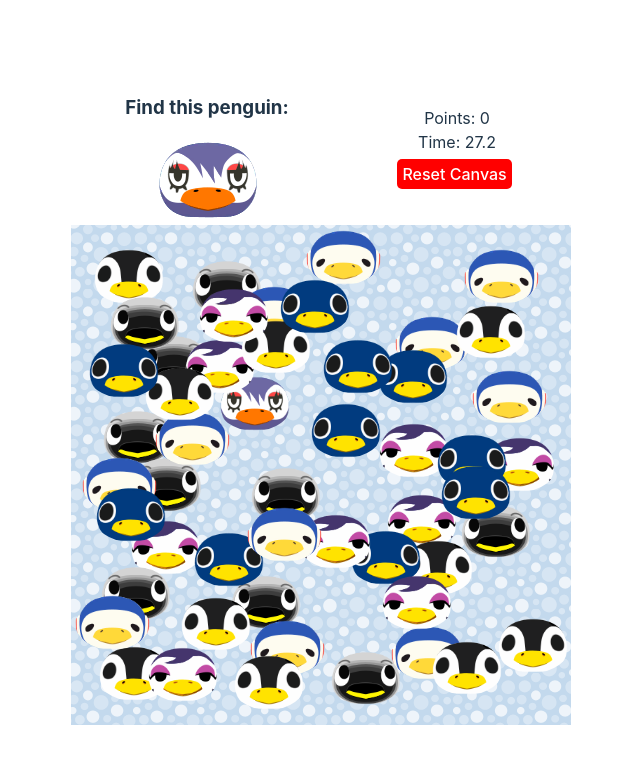
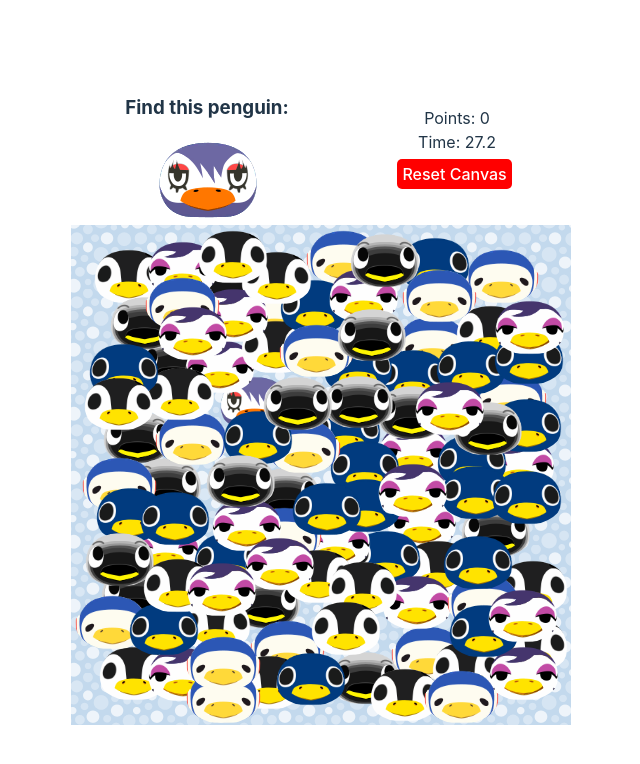
Before and after one commit to andrewtran28/wanted-game, a React (Vite) app in the folder client/: page /game in a window 1280 px wide. Both pictures are taken after a click on the button "Start Game". Shown: the top 764 px of the page, without its empty margins (319-959 px from the left). Built offline with nearby package versions, Linux system fonts and the light colour scheme.

Commit message:
Implement misclick cooldown

```diff
--- a/client/src/components/Canvas.jsx
+++ b/client/src/components/Canvas.jsx
@@ -1,4 +1,4 @@
-import { useState } from "react";
+import { useState, useEffect } from "react";
 import "../styles/Canvas.css";
 
 function Canvas({
@@ -13,8 +13,14 @@ function Canvas({
   nextRound,
 }) {
   const [highlightedTarget, setHighlightedTarget] = useState(null);
+  const [clickDisabled, setClickDisabled] = useState(false);
+  const [missedClick, setMissedClick] = useState(false);
+  const handleCanvasClick = (event) => {
+    if (clickDisabled) return;
 
-  const handleCanvasClick = (event) => {
+    setClickDisabled(true);
+    setTimeout(() => setClickDisabled(false), 2000); //Click cool down time
+
     const rect = event.currentTarget.getBoundingClientRect();
     const clickX = event.clientX - rect.left;
     const clickY = event.clientY - rect.top;
@@ -29,19 +35,21 @@ function Canvas({
     );
 
     if (clickedTarget) {
+      setMissedClick(false);
       highlightTarget(clickedTarget.id);
       scorePoint();
     } else {
-      setTimeLeft((prev) => Math.max(0, prev - 5));
+      setMissedClick(true);
+      setTimeLeft((prev) => Math.max(0, prev - 3)); //Misclick time penalize.
     }
   };
 
   const highlightTarget = (targetId) => {
-    setIsPaused(true); // Pause timer
-    setHighlightedTarget(targetId); // Highlight clicked target
+    setIsPaused(true);
+    setHighlightedTarget(targetId);
 
     setTimeout(() => {
-      setHighlightedTarget(null); // Remove highlight
+      setHighlightedTarget(null);
       nextRound();
     }, 2000);
 
@@ -63,6 +71,8 @@ function Canvas({
       style={{
         width: canvasSize,
         height: canvasSize,
+        pointerEvents: clickDisabled ? "none" : "auto",
+        opacity: clickDisabled && missedClick ? 0.75 : 1,
       }}
     >
       {icons.map((icon) => (
--- /dev/null
+++ b/client/src/components/GameOverModal.jsx
@@ -0,0 +1,17 @@
+import React from "react";
+
+function GameOverModal({ score, onContinue }) {
+  return (
+    <div className="game-over-modal">
+      <div className="modal-content">
+        <h2>Game Over</h2>
+        <p>Your Final Score: {score}</p>
+        <button onClick={onContinue} className="btn-continue">
+          Continue
+        </button>
+      </div>
+    </div>
+  );
+}
+
+export default GameOverModal;
--- a/client/src/pages/Game.jsx
+++ b/client/src/pages/Game.jsx
@@ -2,6 +2,7 @@ import { v4 as uuidv4 } from "uuid";
 import { useState, useEffect } from "react";
 import Scoreboard from "../components/Scoreboard";
 import Canvas from "../components/Canvas";
+import GameOverModal from "../components/GameOverModal"; // Import the Modal component
 import { imgArr, selectTarget, randomExcluding } from "../utils/randomize";
 import "../styles/Canvas.css";
 
@@ -11,14 +12,16 @@ function Game() {
   const [loading, setLoading] = useState(false);
   const [iconQueue, setIconQueue] = useState([]);
   const [points, setPoints] = useState(0);
-  const [timeLeft, setTimeLeft] = useState(30.0); // Timer starts at 30.00 seconds
+  const [timeLeft, setTimeLeft] = useState(30.0);
   const [isPaused, setIsPaused] = useState(false);
   const [gameStarted, setGameStarted] = useState(false);
+  const [isGameOver, setIsGameOver] = useState(false);
 
   const iconWidth = 75;
   const iconHeight = 78 / (107 / iconWidth);
   const canvasSize = 500;
   const maxAttempts = 250; // Limit attempts to prevent infinite loops
+  let iconNum = 100; //Number of icons to try and fill canvas
   const OVERLAP_THRESHOLD = 0.5; // Adjust threshold value between 0 and 1
 
   useEffect(() => {
@@ -26,7 +29,12 @@ function Game() {
   }, []);
 
   useEffect(() => {
-    if (timeLeft <= 0 || isPaused || !gameStarted) return;
+    if (timeLeft <= 0) {
+      gameOver();
+      return;
+    }
+
+    if (isPaused || !gameStarted) return;
 
     let startTime = Date.now();
     let prevTime = timeLeft;
@@ -39,14 +47,6 @@ function Game() {
     const interval = setInterval(updateTime, 100);
     return () => clearInterval(interval);
   }, [timeLeft, isPaused, gameStarted]);
-
-  const isOverlapping = (x, y) => {
-    return icons.some((icon) => {
-      const dx = Math.abs(icon.x - x);
-      const dy = Math.abs(icon.y - y);
-      return dx < iconWidth * OVERLAP_THRESHOLD && dy < iconHeight * OVERLAP_THRESHOLD;
-    });
-  };
 
   useEffect(() => {
     if (iconQueue.length > 0) {
@@ -70,6 +70,14 @@ function Game() {
       setIsPaused(false);
     }
   }, [loading]);
+
+  const isOverlapping = (x, y) => {
+    return icons.some((icon) => {
+      const dx = Math.abs(icon.x - x);
+      const dy = Math.abs(icon.y - y);
+      return dx < iconWidth * OVERLAP_THRESHOLD && dy < iconHeight * OVERLAP_THRESHOLD;
+    });
+  };
 
   const addIcon = (imgPath, isTarget) => {
     let x, y;
@@ -99,7 +107,7 @@ function Game() {
     setLoading([false]);
 
     // Set length to higher for higher difficulty.
-    const newQueue = [imgArr[newTarget], ...Array.from({ length: 50 }, () => imgArr[randomExcluding(newTarget)])];
+    const newQueue = [imgArr[newTarget], ...Array.from({ length: iconNum }, () => imgArr[randomExcluding(newTarget)])];
     setIconQueue(newQueue);
   };
 
@@ -110,10 +118,15 @@ function Game() {
     resetCanvas();
   };
 
-  // const gameOver = () => {
-  //   setPoints(0);
-  //   return;
-  // };
+  const gameOver = () => {
+    setIsGameOver(true); // Show the modal
+  };
+
+  const continueGame = () => {
+    setGameStarted(false);
+    setTimeLeft(30); // Reset time to prevent gameOver() from triggering again
+    setIsGameOver(false); // Hide the modal
+  };
 
   return (
     <div>
@@ -123,6 +136,7 @@ function Game() {
         </button>
       ) : (
         <>
+          <div className={`canvas-container ${isGameOver ? "canvas-disabled" : ""}`}>
             <Scoreboard points={points} timeLeft={timeLeft} target={target} resetCanvas={resetCanvas} imgArr={imgArr} />
 
             <Canvas
@@ -136,6 +150,8 @@ function Game() {
               scorePoint={() => setPoints((prevPoints) => prevPoints + 1)}
               nextRound={() => resetCanvas()}
             />
+            {isGameOver && <GameOverModal score={points} onContinue={continueGame} />}
+          </div>
         </>
       )}
     </div>
--- a/client/src/styles/Canvas.css
+++ b/client/src/styles/Canvas.css
@@ -3,7 +3,7 @@
   background-image: url("/grass_winter.png");
 }
 
-#canvas .icon-random, .icon-target{
+#canvas .icon-random, .icon-target, .canvas-container {
   user-select: none;
   -moz-user-select: none;
   -webkit-user-select: none;
@@ -59,3 +59,32 @@ button {
 .btn-reset {
   background-color: red;
 }
+
+.canvas-container{
+  position: relative;
+}
+
+.canvas-container.canvas-disabled {
+  pointer-events: none; /* Prevent interactions with the canvas */
+}
+
+.game-over-modal {
+  position: absolute;
+  top: 0;
+  left: 0;
+  width: 100%;
+  height: 100%;
+  background-color: rgba(0, 0, 0, 0.6);
+  display: flex;
+  justify-content: center;
+  align-items: center;
+  z-index: 10;
+  pointer-events: all; /* Allow interactions with the modal */
+}
+
+.modal-content {
+  /* background-color: white; */
+  padding: 20px;
+  border-radius: 10px;
+  text-align: center;
+}
```
Also changed, not shown: client/src/utils/difficulty.js (added). Lines whose indentation alone changed are shown as unchanged.
